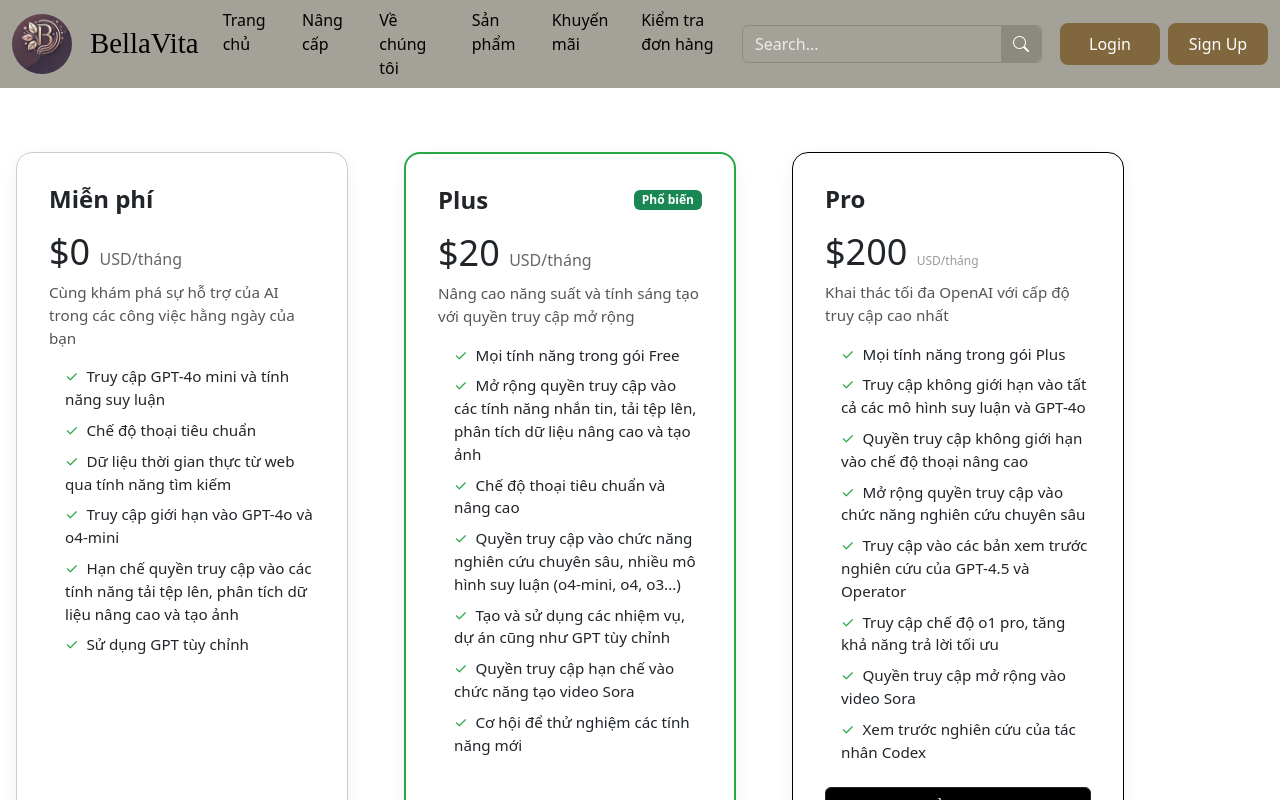
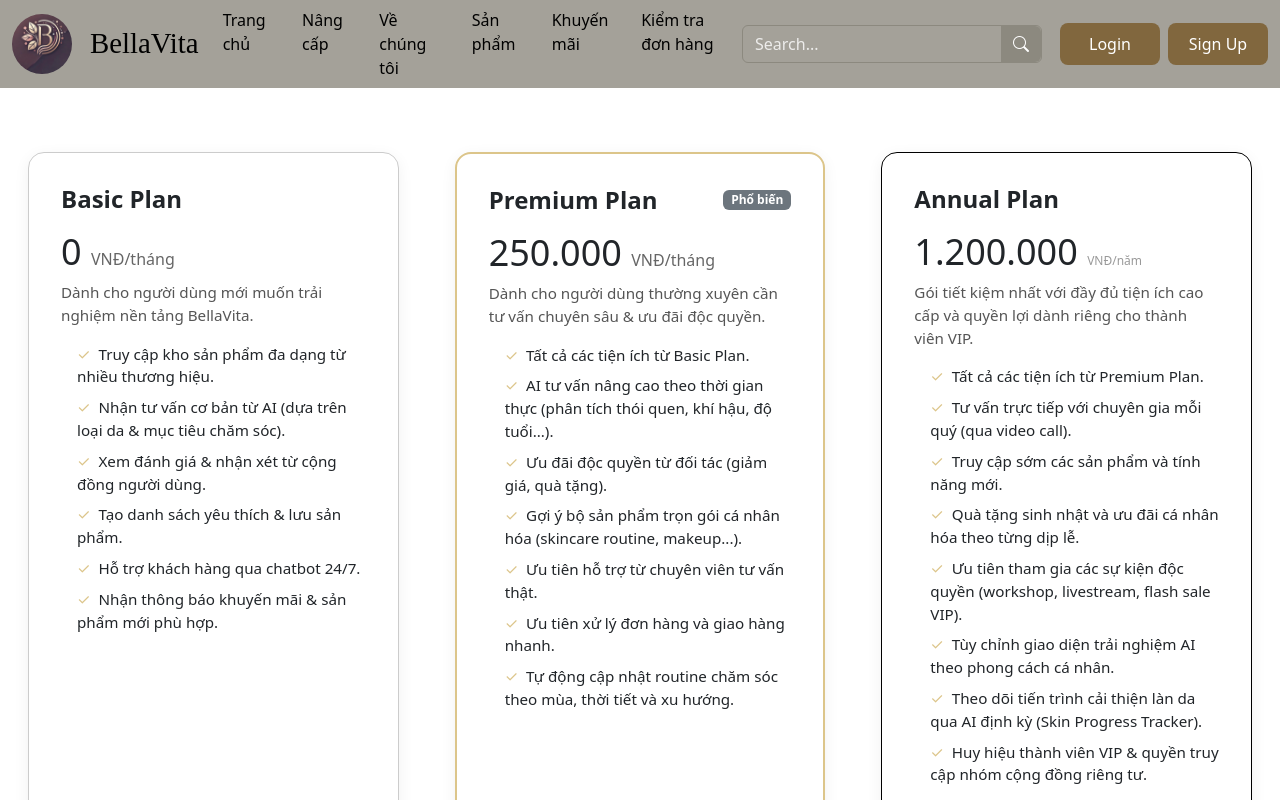
Before and after one commit to benzhoang/BellaVita, a React (Vite) app: page /upgrade in a window 1280 px wide. Shown: the top 800 px of the page. Built offline with nearby package versions, Linux system fonts and the light colour scheme; a web font is replaced by a local one.

Commit message:
Complete Upgrade

```diff
--- a/src/pages/UpgradePage.jsx
+++ b/src/pages/UpgradePage.jsx
@@ -1,24 +1,23 @@
-import React from "react";
 import "../styles/UpgradePage.scss";
 
 const UpgradePage = () => {
     return (
-        <div className="pricing-container container py-5">
+        <div className="pricing-container container-fluid py-5">
             <div className="row justify-content-center align-items-stretch">
                 {/* Free Plan */}
                 <div className="col-md-4 mb-4 d-flex">
                     <div className="card pricing-card free h-100 w-100">
                         <div className="card-body d-flex flex-column">
-                            <h3 className="card-title">Miễn phí</h3>
-                            <h2 className="price">$0 <small>USD/tháng</small></h2>
-                            <p className="description">Cùng khám phá sự hỗ trợ của AI trong các công việc hằng ngày của bạn</p>
+                            <h3 className="card-title">Basic Plan</h3>
+                            <h2 className="price">0 <small>VNĐ/tháng</small></h2>
+                            <p className="description">Dành cho người dùng mới muốn trải nghiệm nền tảng BellaVita.</p>
                             <ul className="features flex-grow-1">
-                                <li>Truy cập GPT-4o mini và tính năng suy luận</li>
-                                <li>Chế độ thoại tiêu chuẩn</li>
-                                <li>Dữ liệu thời gian thực từ web qua tính năng tìm kiếm</li>
-                                <li>Truy cập giới hạn vào GPT-4o và o4-mini</li>
-                                <li>Hạn chế quyền truy cập vào các tính năng tải tệp lên, phân tích dữ liệu nâng cao và tạo ảnh</li>
-                                <li>Sử dụng GPT tùy chỉnh</li>
+                                <li>Truy cập kho sản phẩm đa dạng từ nhiều thương hiệu.</li>
+                                <li>Nhận tư vấn cơ bản từ AI (dựa trên loại da & mục tiêu chăm sóc).</li>
+                                <li>Xem đánh giá & nhận xét từ cộng đồng người dùng.</li>
+                                <li>Tạo danh sách yêu thích & lưu sản phẩm.</li>
+                                <li>Hỗ trợ khách hàng qua chatbot 24/7.</li>
+                                <li>Nhận thông báo khuyến mãi & sản phẩm mới phù hợp.</li>
                             </ul>
                             <button className="btn btn-secondary w-100 mt-auto" disabled>Gói hiện tại của bạn</button>
                         </div>
@@ -30,20 +29,20 @@ const UpgradePage = () => {
                     <div className="card pricing-card plus h-100 w-100">
                         <div className="card-body d-flex flex-column">
                             <h3 className="card-title d-flex justify-content-between align-items-center">
-                                Plus <span className="badge bg-success text-white">Phổ biến</span>
+                                Premium Plan <span className="badge bg-secondary text-white">Phổ biến</span>
                             </h3>
-                            <h2 className="price">$20 <small>USD/tháng</small></h2>
-                            <p className="description">Nâng cao năng suất và tính sáng tạo với quyền truy cập mở rộng</p>
+                            <h2 className="price">250.000 <small>VNĐ/tháng</small></h2>
+                            <p className="description">Dành cho người dùng thường xuyên cần tư vấn chuyên sâu & ưu đãi độc quyền.</p>
                             <ul className="features flex-grow-1">
-                                <li>Mọi tính năng trong gói Free</li>
-                                <li>Mở rộng quyền truy cập vào các tính năng nhắn tin, tải tệp lên, phân tích dữ liệu nâng cao và tạo ảnh</li>
-                                <li>Chế độ thoại tiêu chuẩn và nâng cao</li>
-                                <li>Quyền truy cập vào chức năng nghiên cứu chuyên sâu, nhiều mô hình suy luận (o4-mini, o4, o3...)</li>
-                                <li>Tạo và sử dụng các nhiệm vụ, dự án cũng như GPT tùy chỉnh</li>
-                                <li>Quyền truy cập hạn chế vào chức năng tạo video Sora</li>
-                                <li>Cơ hội để thử nghiệm các tính năng mới</li>
+                                <li>Tất cả các tiện ích từ Basic Plan.</li>
+                                <li>AI tư vấn nâng cao theo thời gian thực (phân tích thói quen, khí hậu, độ tuổi...).</li>
+                                <li>Ưu đãi độc quyền từ đối tác (giảm giá, quà tặng).</li>
+                                <li>Gợi ý bộ sản phẩm trọn gói cá nhân hóa (skincare routine, makeup...).</li>
+                                <li>Ưu tiên hỗ trợ từ chuyên viên tư vấn thật.</li>
+                                <li>Ưu tiên xử lý đơn hàng và giao hàng nhanh.</li>
+                                <li>Tự động cập nhật routine chăm sóc theo mùa, thời tiết và xu hướng.</li>
                             </ul>
-                            <button className="btn btn-success w-100 mt-auto">Chuyển sang Plus</button>
+                            <button className="btn btn-warning w-100 mt-auto">Chuyển sang Plus</button>
                         </div>
                     </div>
                 </div>
@@ -52,18 +51,19 @@ const UpgradePage = () => {
                 <div className="col-md-4 mb-4 d-flex">
                     <div className="card pricing-card pro h-100 w-100">
                         <div className="card-body d-flex flex-column">
-                            <h3 className="card-title">Pro</h3>
-                            <h2 className="price">$200 <small>USD/tháng</small></h2>
-                            <p className="description">Khai thác tối đa OpenAI với cấp độ truy cập cao nhất</p>
+                            <h3 className="card-title">Annual Plan</h3>
+                            <h2 className="price">1.200.000 <small>VNĐ/năm</small></h2>
+                            <p className="description">Gói tiết kiệm nhất với đầy đủ tiện ích cao cấp và
+                                quyền lợi dành riêng cho thành viên VIP.</p>
                             <ul className="features flex-grow-1">
-                                <li>Mọi tính năng trong gói Plus</li>
-                                <li>Truy cập không giới hạn vào tất cả các mô hình suy luận và GPT-4o</li>
-                                <li>Quyền truy cập không giới hạn vào chế độ thoại nâng cao</li>
-                                <li>Mở rộng quyền truy cập vào chức năng nghiên cứu chuyên sâu</li>
-                                <li>Truy cập vào các bản xem trước nghiên cứu của GPT-4.5 và Operator</li>
-                                <li>Truy cập chế độ o1 pro, tăng khả năng trả lời tối ưu</li>
-                                <li>Quyền truy cập mở rộng vào video Sora</li>
-                                <li>Xem trước nghiên cứu của tác nhân Codex</li>
+                                <li>Tất cả các tiện ích từ Premium Plan.</li>
+                                <li>Tư vấn trực tiếp với chuyên gia mỗi quý (qua video call).</li>
+                                <li>Truy cập sớm các sản phẩm và tính năng mới.</li>
+                                <li>Quà tặng sinh nhật và ưu đãi cá nhân hóa theo từng dịp lễ.</li>
+                                <li>Ưu tiên tham gia các sự kiện độc quyền (workshop, livestream, flash sale VIP).</li>
+                                <li>Tùy chỉnh giao diện trải nghiệm AI theo phong cách cá nhân.</li>
+                                <li>Theo dõi tiến trình cải thiện làn da qua AI định kỳ (Skin Progress Tracker).</li>
+                                <li>Huy hiệu thành viên VIP & quyền truy cập nhóm cộng đồng riêng tư.</li>
                             </ul>
                             <button className="btn btn-dark w-100 mt-auto">Chuyển sang Pro</button>
                             <small className="text-muted d-block mt-3">
--- a/src/styles/Footer.scss
+++ b/src/styles/Footer.scss
@@ -2,7 +2,7 @@
     background-color: #f5e8c7;
     color: black;
     width: 100%;
-    padding: 10px 0;
+    padding: 30px 0;
     font-size: 0.95rem;
 
     .footer-content {
--- a/src/styles/UpgradePage.scss
+++ b/src/styles/UpgradePage.scss
@@ -1,7 +1,6 @@
 .pricing-container {
     margin-top: 6.5rem;
     width: 100%;
-    padding: 0; // Remove auto padding to let Bootstrap handle it
 
     .row {
         display: flex;
@@ -53,7 +52,7 @@
             li::before {
                 content: '✓';
                 margin-right: 8px;
-                color: #28a745;
+                color: #dcc58a;
             }
 
             li {
@@ -79,7 +78,7 @@
     }
 
     .pricing-card.plus {
-        border: 2px solid #28a745;
+        border: 2px solid #dcc58a;
         position: relative;
 
         .badge {
@@ -88,7 +87,7 @@
         }
 
         button {
-            background-color: #28a745;
+            background-color: #dcc58a;
             color: white;
         }
     }
```
Also changed, not shown: package.json (line endings or trailing spaces).
